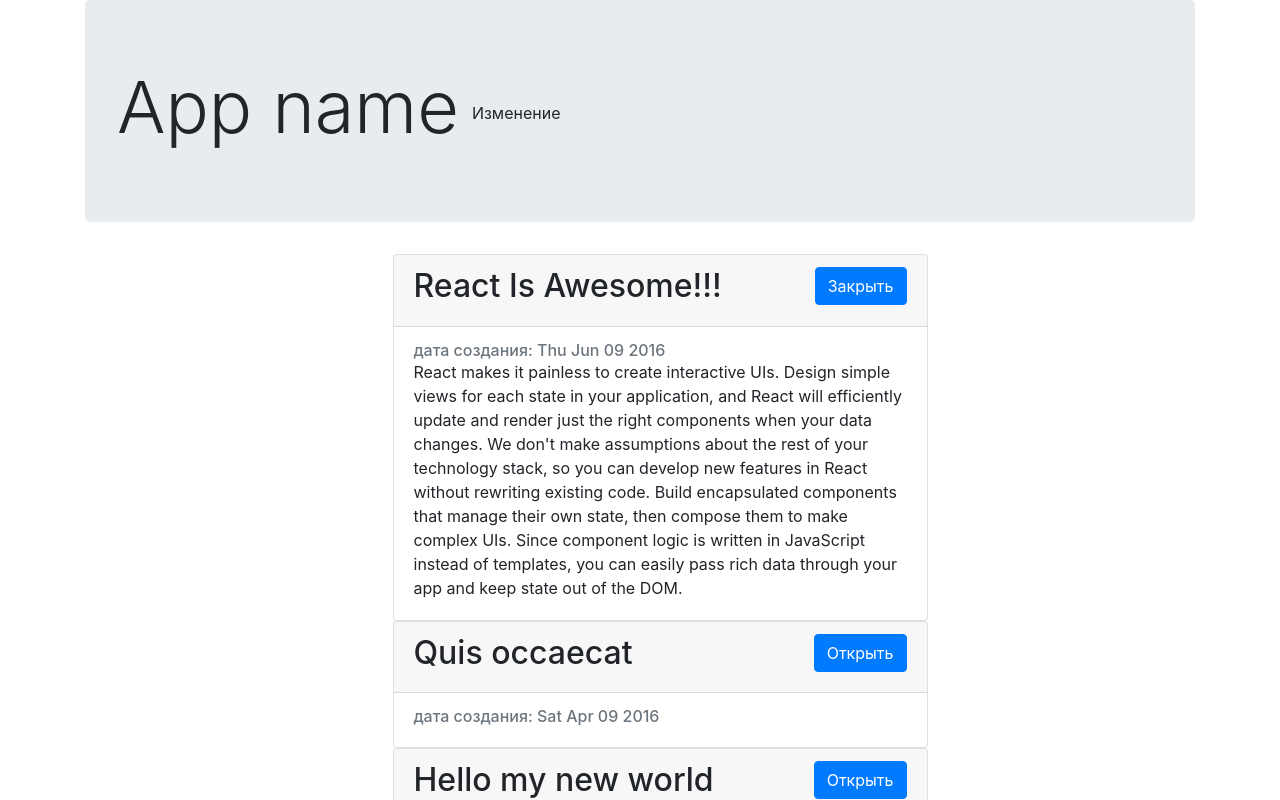
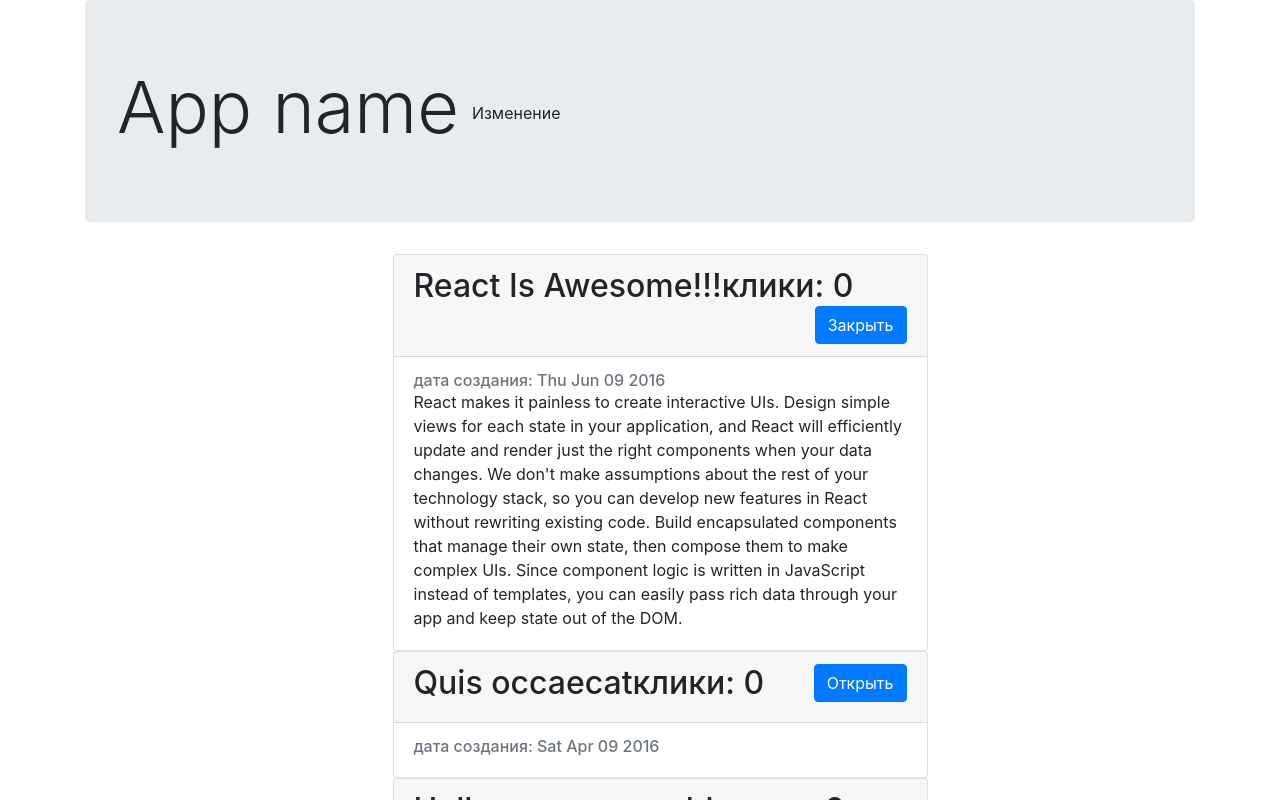
Before and after one commit to dvtok/learn-app-react, a React (Create React App) app: page / in a window 1280 px wide. Shown: the top 800 px of the page. Built offline with nearby package versions, Linux system fonts and the light colour scheme.

Commit message:
Урок 10

```diff
--- a/src/components/Article.js
+++ b/src/components/Article.js
@@ -1,13 +1,18 @@
-import React, {Component} from 'react'
+import React, {Component, PureComponent} from 'react'
 
-class Article extends Component {
+class Article extends PureComponent {
     constructor(props){
         super(props)
 
         this.state = {
-            isOpen: props.defaultOpen
+            isOpen: props.defaultOpen,
+            count: 0
         }
     }
+
+    // shouldComponentUpdate(nextProps, nextState) {
+    //     return this.state.isOpen !== nextState.isOpen
+    // }
 
     componentWillMount() {
         console.log('Mounting')
@@ -26,8 +31,9 @@ class Article extends Component {
         return (
             <div className="card mx-auto" style={{width: '50%'}}>
                 <div className="card-header">
-                    <h2>
+                    <h2 onClick = {this.incrementCounter}>
                         {article.title}
+                        клики: {this.state.count}
                         <button onClick={this.handleClick} className="btn btn-primary btn-lgs float-right">
                             {this.state.isOpen ? 'Закрыть' : 'Открыть'}
                         </button>
@@ -43,6 +49,12 @@ class Article extends Component {
         )
     }
 
+    incrementCounter = () => {
+        this.setState ({
+            count: this.state.count + 1
+        })
+    }
+
     handleClick = () => {
         console.log('клик')
         this.setState({
```
